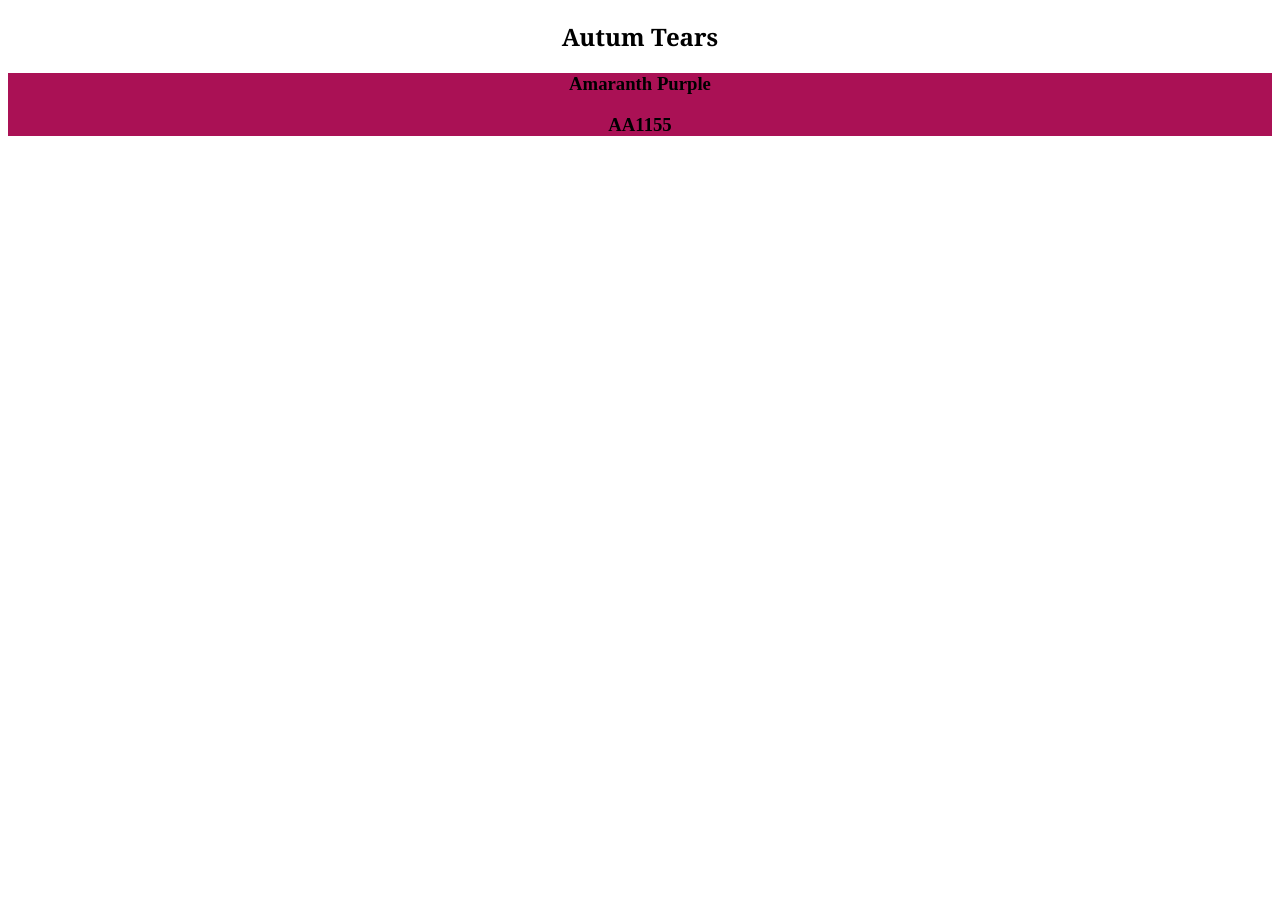
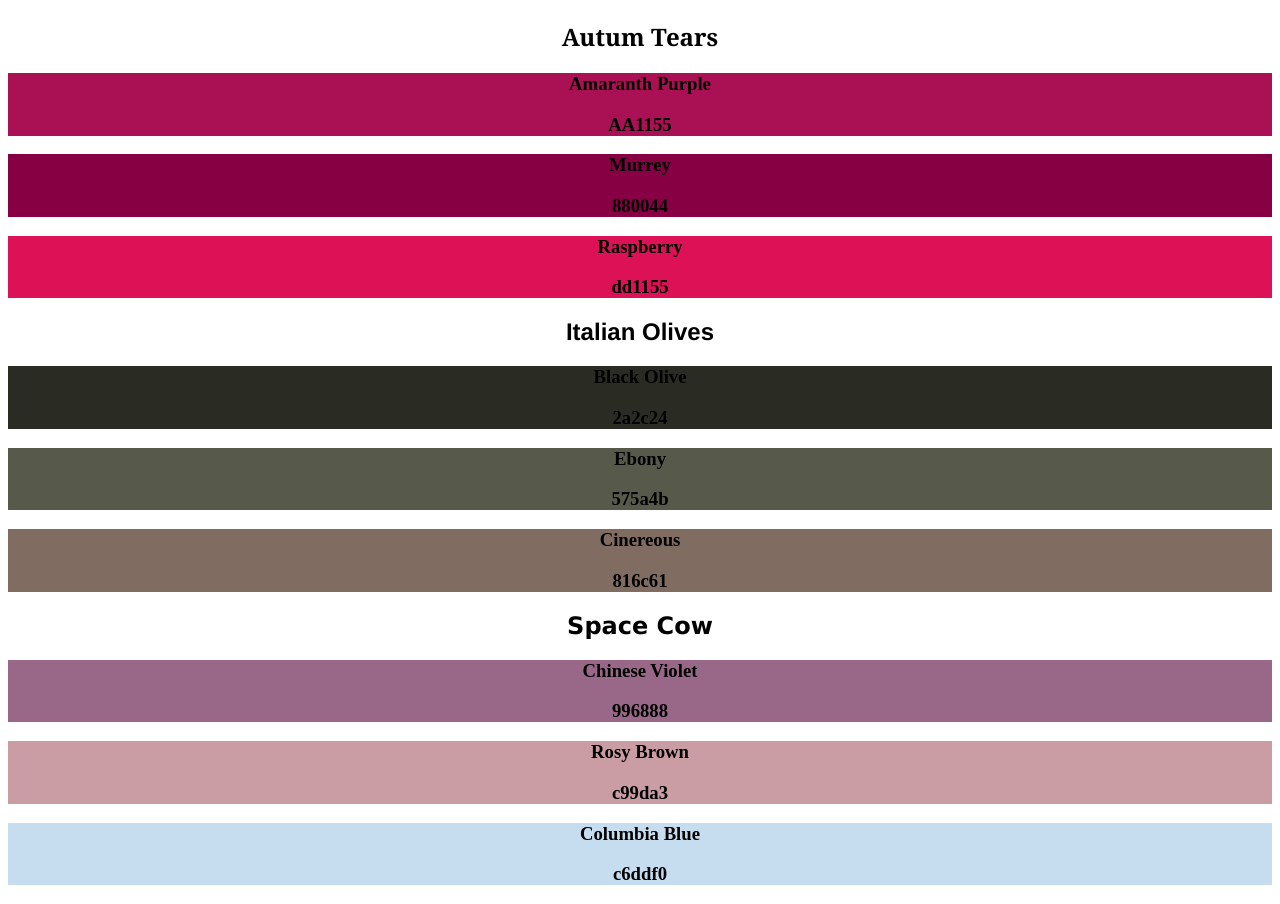
Before and after one commit to isabelleschumann/isabelleschumann.github.io, a plain HTML site: page css/color palettes/index.html in a window 1280 px wide. Before the commit the page ends 800 px from the top, so only its background shows below. Drawn offline with Linux system fonts and the light colour scheme.

Commit message:
color-palettes

```diff
--- a/css/color palettes/css/style.css
+++ b/css/color palettes/css/style.css
@@ -6,3 +6,43 @@
     text-align: center;
     background-color: #a15;
 }
+#style-1-block-2 {
+    text-align: center;
+    background-color: #804;
+}
+#style-1-block-3 {
+    text-align: center;
+    background-color: #d15;
+}
+#style-heading-2 {
+    text-align: center;
+    font-family: 'Franklin Gothic Medium', 'Arial Narrow', Arial, sans-serif;
+}
+#style-2-block-1 {
+    text-align: center;
+    background-color: #2a2c24;
+}
+#style-2-block-2 {
+    text-align: center;
+    background-color: #575a4b;
+}
+#style-2-block-3 {
+    text-align: center;
+    background-color: #816c61;
+}
+#style-heading-3 {
+    text-align: center;
+    font-family: Verdana, Geneva, Tahoma, sans-serif;
+}
+#style-3-block-1 {
+    text-align: center;
+    background-color: #996888;
+}
+#style-3-block-2 {
+    text-align: center;
+    background-color: #c99da3;
+}
+#style-3-block-3 {
+    text-align: center;
+    background-color: #c6ddf0;
+}
--- a/css/color palettes/index.html
+++ b/css/color palettes/index.html
@@ -12,8 +12,39 @@
             <h3>Amaranth Purple</h3>
             <h3>AA1155</h3>
         </div>
-        <div>
-
+        <div id="style-1-block-2">
+            <h3>Murrey</h3>
+            <h3>880044</h3>
         </div>
+        <div id="style-1-block-3">
+            <h3>Raspberry</h3>
+            <h3>dd1155</h3>
+        </div>
+            <h2 id="style-heading-2">Italian Olives</h2>
+        <div id="style-2-block-1">
+            <h3>Black Olive</h3>
+            <h3>2a2c24</h3>
+        </div>
+        <div id="style-2-block-2">
+            <h3>Ebony</h3>
+            <h3>575a4b</h3>
+        </div>
+        <div id="style-2-block-3">
+            <h3>Cinereous</h3>
+            <h3>816c61</h3>
+        </div>
+            <h2 id="style-heading-3">Space Cow</h2>
+            <div id="style-3-block-1">
+                <h3>Chinese Violet</h3>
+                <h3>996888</h3>
+            </div>
+            <div id="style-3-block-2">
+                <h3>Rosy Brown</h3>
+                <h3>c99da3</h3>
+            </div>
+            <div id="style-3-block-3">
+                <h3>Columbia Blue</h3>
+                <h3>c6ddf0</h3>
+            </div>
     </body>
 </html>
```
